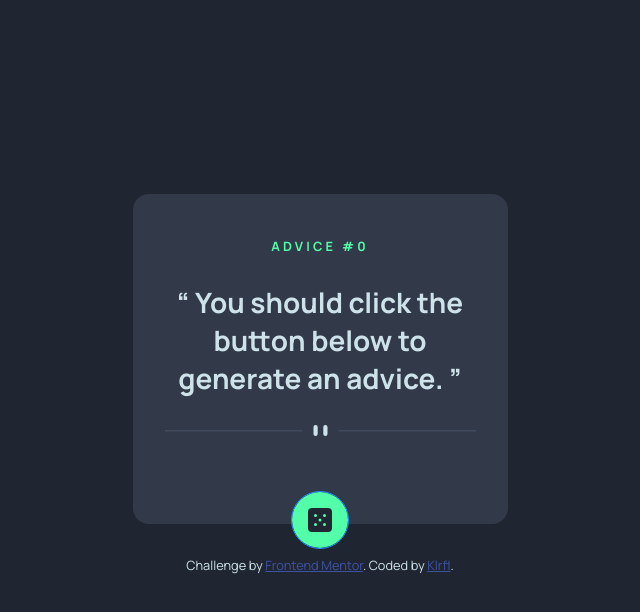
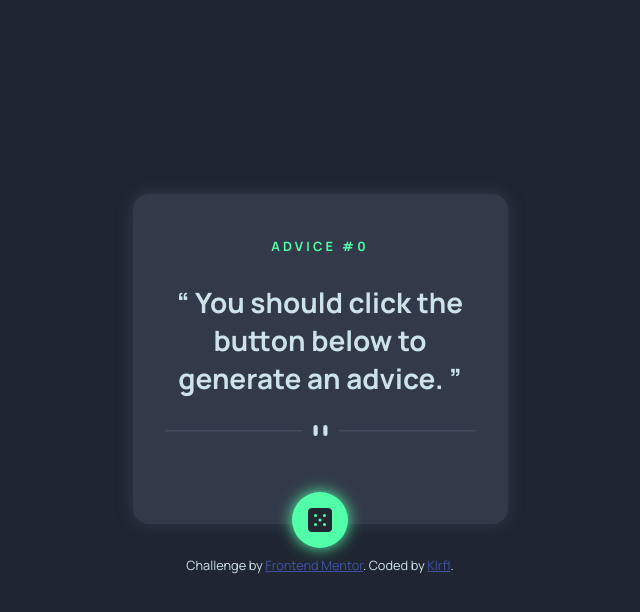
Before and after one commit to Klrfl/advice-generator, a plain HTML site: page index.html in a window 1280 px wide. In both pictures the pointer is over the button "generate advice". Shown: the whole page, without its empty margins (320-960 px from the left). Drawn offline with Linux system fonts and the light colour scheme.

Commit message:
active states

```diff
--- a/css/style.css
+++ b/css/style.css
@@ -23,8 +23,8 @@ button {
   cursor: pointer;
 }
 
-button:hover {
-  outline: 1px solid dodgerblue;
+button:focus-visible {
+  outline: 5px solid white;
 }
 
 img {
@@ -50,6 +50,7 @@ main {
   height: fit-content;
   z-index: 1;
   max-width: 375px;
+  box-shadow: 0 0 15px var(--dark-grayish-blue);
 }
 
 .advice-card h2 {
@@ -77,6 +78,11 @@ main {
   padding: 1rem;
   border-radius: 50%;
   transform: translateY(100%);
+  transition: box-shadow 200ms ease;
+}
+
+.cta:hover {
+  box-shadow: 0 0 15px var(--neon-green);
 }
 
 .attribution {
```
